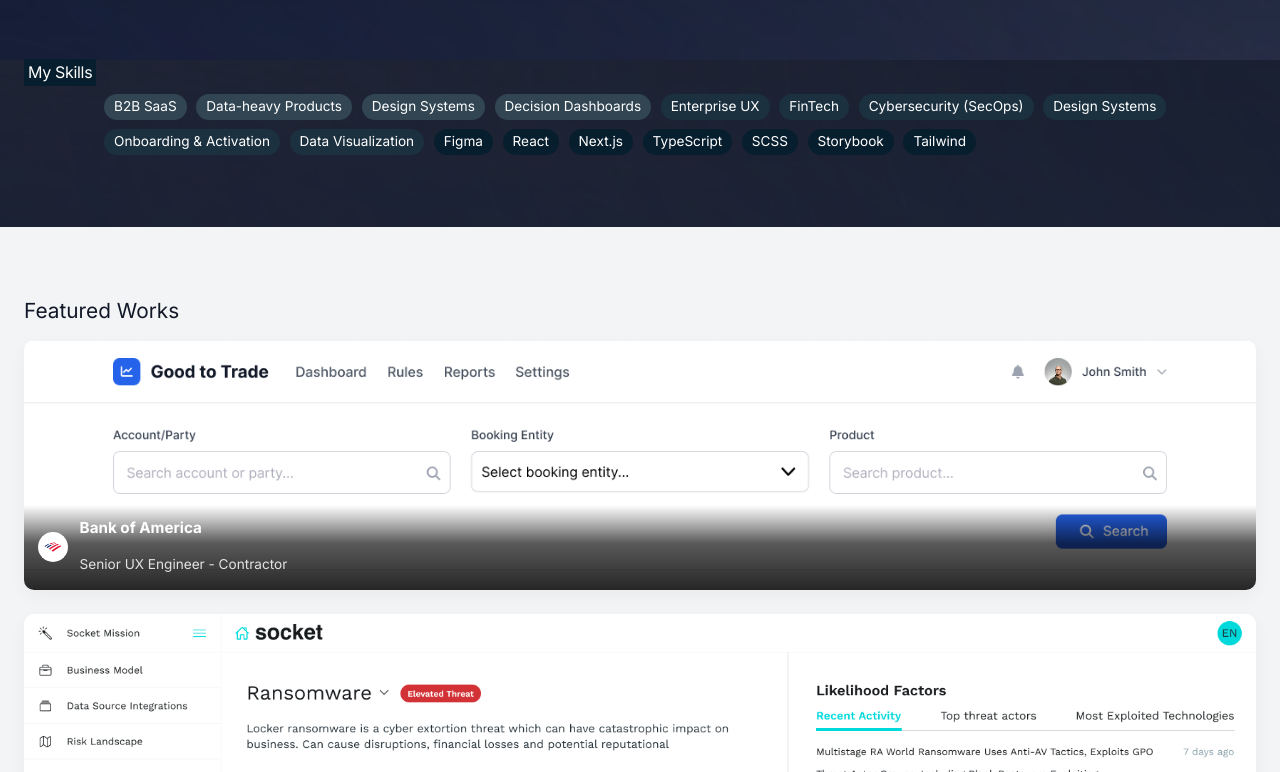
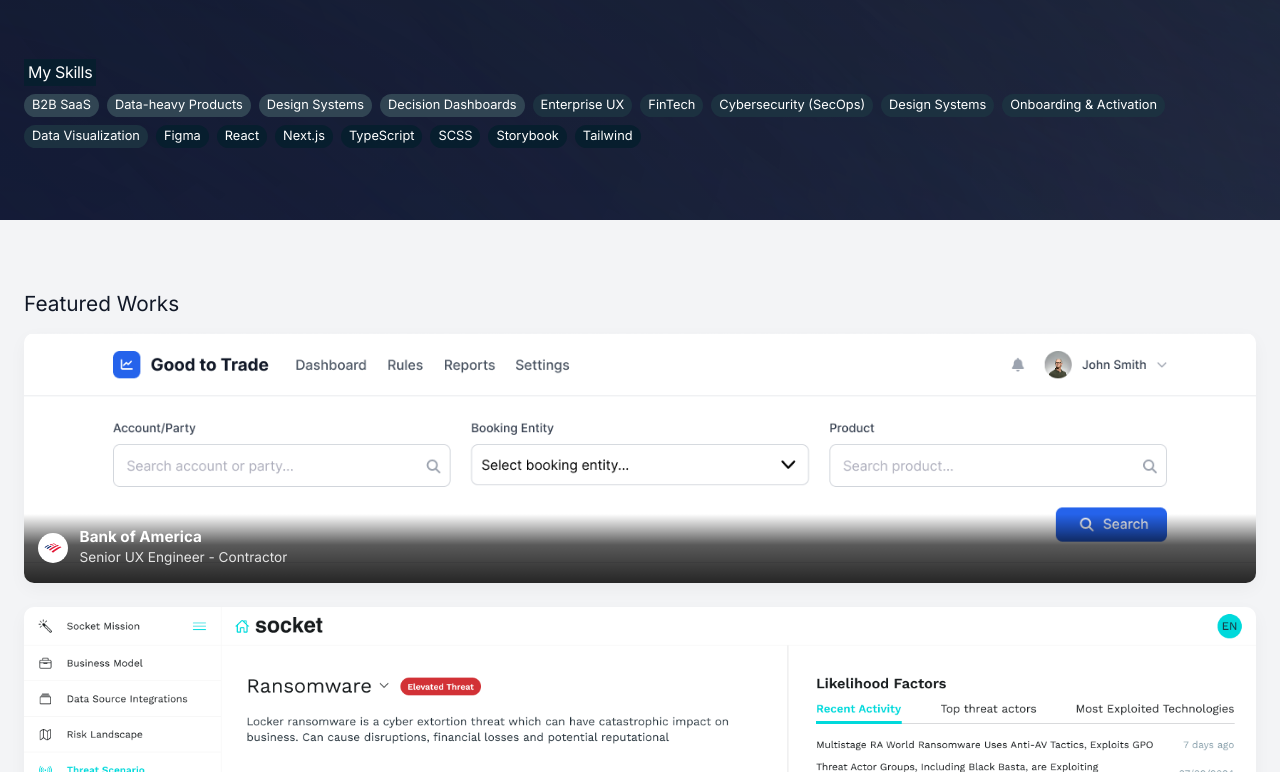
Before and after one commit to beluiba/belen-ibanez, a Next.js app: page / in a window 1280 px wide. Shown: the part 788-1560 px from the top of the page. Built offline with nearby package versions, Linux system fonts and the light colour scheme.

Commit message:
latest improvements

```diff
--- a/app/page.tsx
+++ b/app/page.tsx
@@ -9,6 +9,12 @@
 import ArrowIcon from "@/src/components/ArrowIcon";
 import { featured, otherWorks } from "@/src/data/cases";
 import styles from "@/styles/pages/Home.module.scss";
+
+// widen WorkGrid props locally to include optional onOpen
+type WorkGridWithOpenProps = React.ComponentProps<typeof WorkGrid> & {
+  onOpen?: (index: number) => void;
+};
+const WorkGridWithOpen = WorkGrid as React.ComponentType<WorkGridWithOpenProps>;
 
 export default function HomePage() {
   const projectList = [
@@ -32,12 +38,12 @@
   }));
 
   return (
-    <main id="main-content" className="home-container">
+    <>
       <Hero />
 
       <section className="featured">
         <div className={styles.featuredRow}>
-          <WorkGrid mode="landing" onOpen={open} />
+          <WorkGridWithOpen mode="landing" onOpen={open} />
         </div>
 
         <div className={styles.viewMoreRow}>
@@ -62,6 +68,6 @@
       </section>
 
       <Footer />
-    </main>
+    </>
   );
 }
--- a/styles/components/CaseTile.module.scss
+++ b/styles/components/CaseTile.module.scss
@@ -93,6 +93,11 @@
   width: 100%;
 }
 
+.titleMeta{
+  .company{
+    margin-bottom: 0;
+  }
+}
 /* rounded small logo */
 .logoSmall {
   width: var(--logo-size);
--- a/styles/components/Hero.module.scss
+++ b/styles/components/Hero.module.scss
@@ -304,9 +304,9 @@
 }
 
 /* responsive adjustments */
-@media (max-width: 900px) {
+@media (max-width: 1366px) {
   .skillsSection {
-    padding: 1rem 1.25rem;
+    padding: 0;
 
     .skillsRowSingle {
       gap: 0.5rem;
--- a/styles/global.scss
+++ b/styles/global.scss
@@ -193,3 +193,18 @@
   -webkit-font-smoothing: antialiased;
   -moz-osx-font-smoothing: grayscale;
 }
+
+
+
+.featured{
+  padding: 0 5em 2em;
+  margin-top: 0;
+  background-color: var(--color-bg-alt);
+}
+
+@media (max-width: 1366px){
+.featured{
+  padding: 0 1.5em;
+}
+
+}
```
